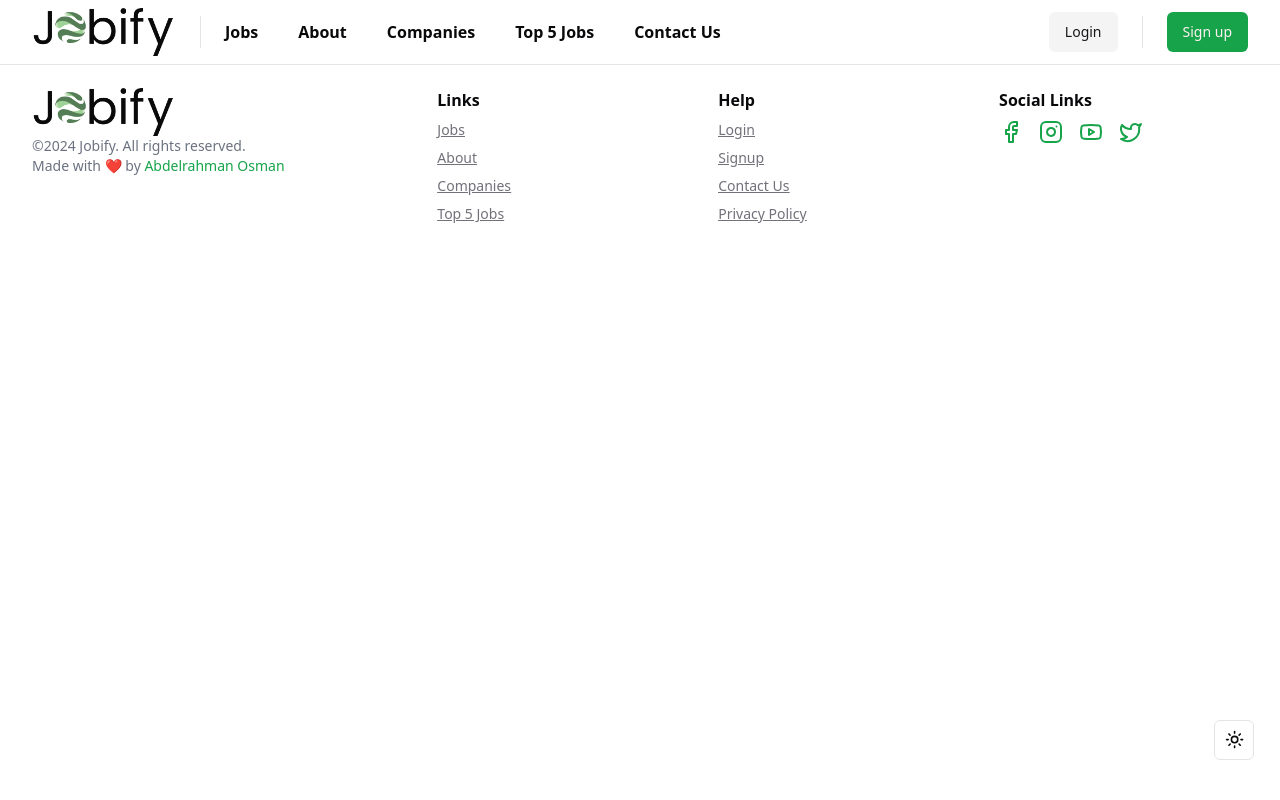
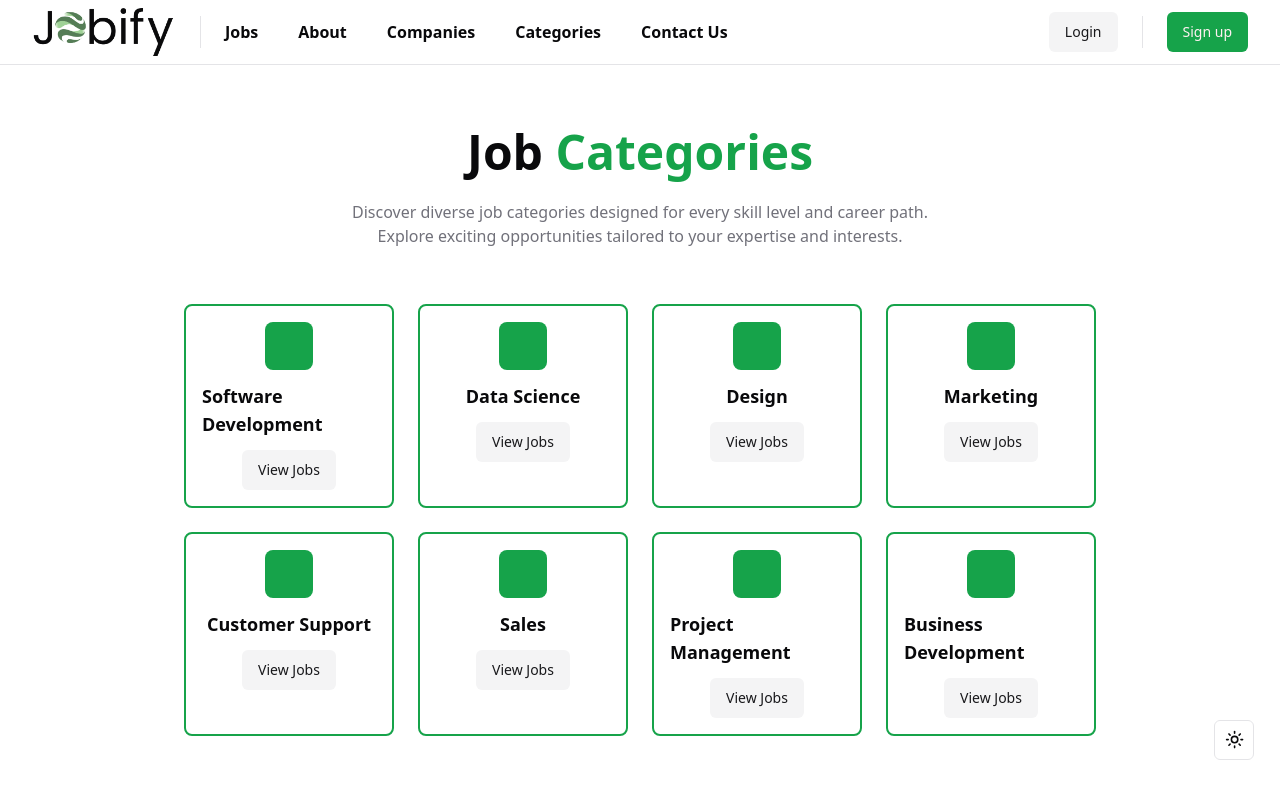
Before and after one commit to hellorapio/jobify-frontend, a React (Vite) app: page /categories in a window 1280 px wide. Shown: the top 800 px of the page. Built offline with nearby package versions, Linux system fonts and the light colour scheme; no server answers.

Commit message:
feat: job categories

```diff
--- a/src/App.tsx
+++ b/src/App.tsx
@@ -9,6 +9,7 @@ import Signup from "./pages/auth/SignUp";
 // import ProtectedRoute from "./components/shared/Protect";
 import Verify from "./pages/auth/Verify";
 import Contact from "./pages/Contact";
+import Categories from "./pages/Categories";
 
 const App: FC = () => {
   return (
@@ -19,10 +20,10 @@ const App: FC = () => {
           <Route path="about" element={<About />}></Route>
           <Route path="contact-us" element={<Contact />}></Route>
           {/* <Route path="pricing"></Route> */}
-          <Route path="categories"></Route>
+          <Route path="categories" element={<Categories />}></Route>
           <Route path="companies"></Route>
           <Route path="jobs"></Route>
-          <Route path="top-5-jobs"></Route>
+          <Route path="categories"></Route>
         </Route>
         <Route path="/dashboard">
           <Route path="settings"></Route>
--- a/src/components/Footer.tsx
+++ b/src/components/Footer.tsx
@@ -17,8 +17,8 @@ const linkItems = [
     path: "/companies",
   },
   {
-    name: "Top 5 Jobs",
-    path: "/top-5-jobs",
+    name: "Categories",
+    path: "/categories",
   },
 ];
 
@@ -43,7 +43,7 @@ const helpItems = [
 
 const Footer: FC = () => {
   return (
-    <footer className="py-6">
+    <footer className="pt-6 pb-12">
       <div className="container">
         <div className="grid grid-cols-2 md:grid-cols-6 gap-6 md:gap-0">
           <div className="col-span-2">
--- /dev/null
+++ b/src/components/JobCategories.tsx
@@ -0,0 +1,61 @@
+import { Button } from "./ui/button";
+
+const categories = [
+  {
+    name: "Software Development",
+  },
+  {
+    name: "Data Science",
+  },
+  {
+    name: "Design",
+  },
+  {
+    name: "Marketing",
+  },
+  {
+    name: "Customer Support",
+  },
+  {
+    name: "Sales",
+  },
+  {
+    name: "Project Management",
+  },
+  {
+    name: "Business Development",
+  },
+];
+
+export default function JobCategories() {
+  return (
+    <main>
+      <div className="h-[calc(100vh-64px)]">
+        <div className="container flex flex-col items-center h-full mt-16">
+          <h1 className="text-3xl md:text-4xl md:w-1/2 lg:text-5xl text-center font-bold">
+            Job <span className="text-primary">Categories</span>
+          </h1>
+          <p className="text-muted-foreground my-6 text-center md:w-1/2 ">
+            Discover diverse job categories designed for every skill level
+            and career path. Explore exciting opportunities tailored to
+            your expertise and interests.
+          </p>
+          <div className="grid gap-6 grid-cols-2 md:grid-cols-4 mt-8 w-3/4 mx-auto">
+            {categories.map((category) => (
+              <div
+                key={category.name}
+                className="flex flex-col items-center gap-3 bg-background p-4 rounded-lg border-2 border-primary"
+              >
+                <div className="w-12 h-12 bg-primary rounded-lg"></div>
+                <div className="text-lg font-semibold">
+                  {category.name}
+                </div>
+                <Button variant="secondary">View Jobs</Button>
+              </div>
+            ))}
+          </div>
+        </div>
+      </div>
+    </main>
+  );
+}
--- a/src/components/Nav/MobileNavItems.tsx
+++ b/src/components/Nav/MobileNavItems.tsx
@@ -14,8 +14,8 @@ const items = [
     path: "/companies",
   },
   {
-    name: "Top 5 Jobs",
-    path: "/top-5-jobs",
+    name: "Categories",
+    path: "/categories",
   },
   {
     name: "Contact Us",
@@ -23,12 +23,18 @@ const items = [
   },
 ];
 
-export default function MobileNavItems({ clickHandler}: { clickHandler: (href: string) => void}) {
+export default function MobileNavItems({
+  clickHandler,
+}: {
+  clickHandler: (href: string) => void;
+}) {
   return (
     <ul className="container flex gap-5 flex-col font-semibold mt-4 bg-background pb-4 pt-12">
       {items.map((item) => (
         <li key={item.name} className=" pb-1">
-          <Link onClick={() => clickHandler(item.path)} to={item.path}>{item.name}</Link>
+          <Link onClick={() => clickHandler(item.path)} to={item.path}>
+            {item.name}
+          </Link>
         </li>
       ))}
     </ul>
--- a/src/components/Nav/NavItems.tsx
+++ b/src/components/Nav/NavItems.tsx
@@ -14,8 +14,8 @@ const items = [
     path: "/companies",
   },
   {
-    name: "Top 5 Jobs",
-    path: "/top-5-jobs",
+    name: "Categories",
+    path: "/categories",
   },
   {
     name: "Contact Us",
--- a/src/components/home/FeaturedJobs.tsx
+++ b/src/components/home/FeaturedJobs.tsx
@@ -42,7 +42,7 @@ export default function FeaturedJobs() {
       </div>
       <div className="grid gap-12 lg:grid-cols-3 md:grid-cols-2 grid-cols-1 container mt-6">
         {cardsObj.map((card) => (
-          <Card className="flex flex-col">
+          <Card className="flex flex-col" key={card.title}>
             <CardHeader>
               <div className="flex items-center gap-6">
                 <div>
@@ -53,7 +53,9 @@ export default function FeaturedJobs() {
                   />
                 </div>
                 <div>
-                  <CardTitle className="text-lg md:text-xl">{card.title}</CardTitle>
+                  <CardTitle className="text-lg md:text-xl">
+                    {card.title}
+                  </CardTitle>
                   <CardDescription>{card.description}</CardDescription>
                 </div>
               </div>
--- a/src/pages/Categories.tsx
+++ b/src/pages/Categories.tsx
@@ -0,0 +1,5 @@
+import JobCategories from "@/components/JobCategories";
+
+export default function Categories() {
+  return <JobCategories />;
+}
--- a/src/pages/Contact.tsx
+++ b/src/pages/Contact.tsx
@@ -1,4 +1,4 @@
-import ContactForm from "@/components/contact/ContactForm";
+import ContactForm from "@/components/ContactForm";
 
 export default function Contact() {
   return (
```
Also changed, not shown: src/components/ContactForm.tsx (renamed from src/components/contact/ContactForm.tsx, +4 -4 lines).
